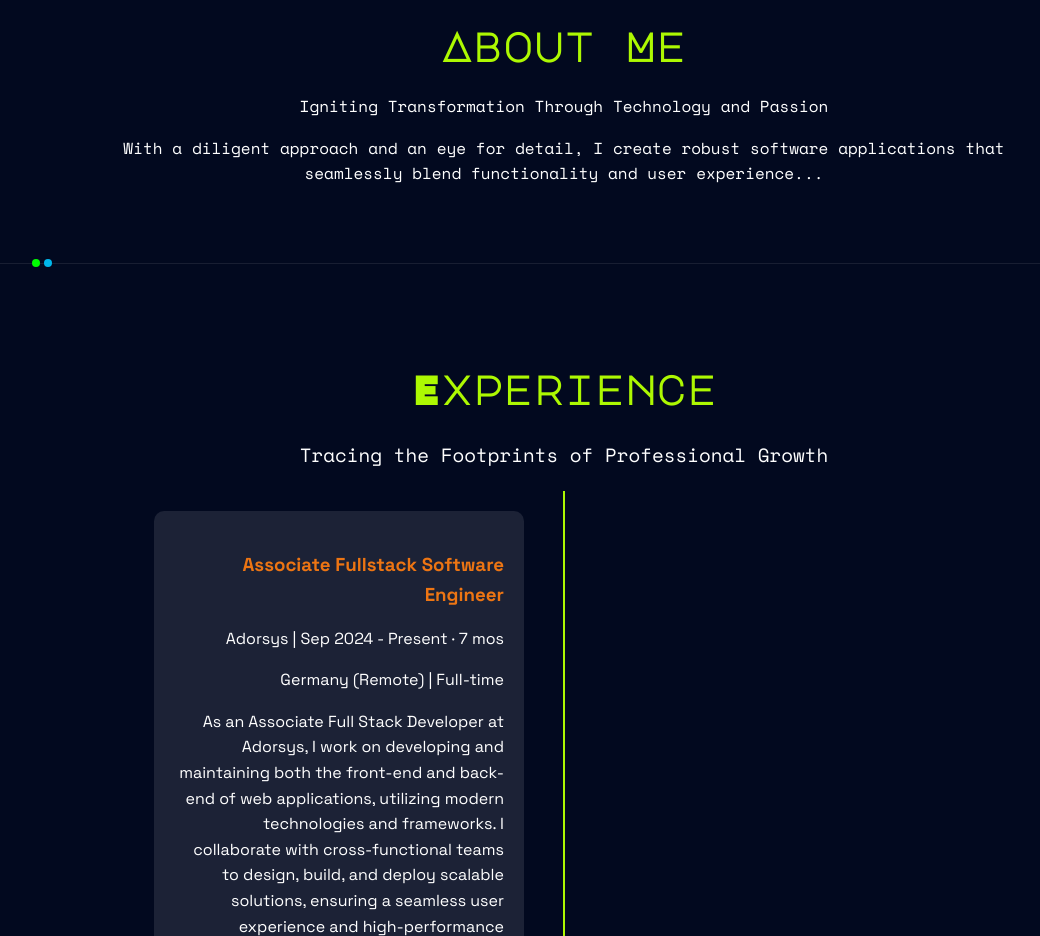
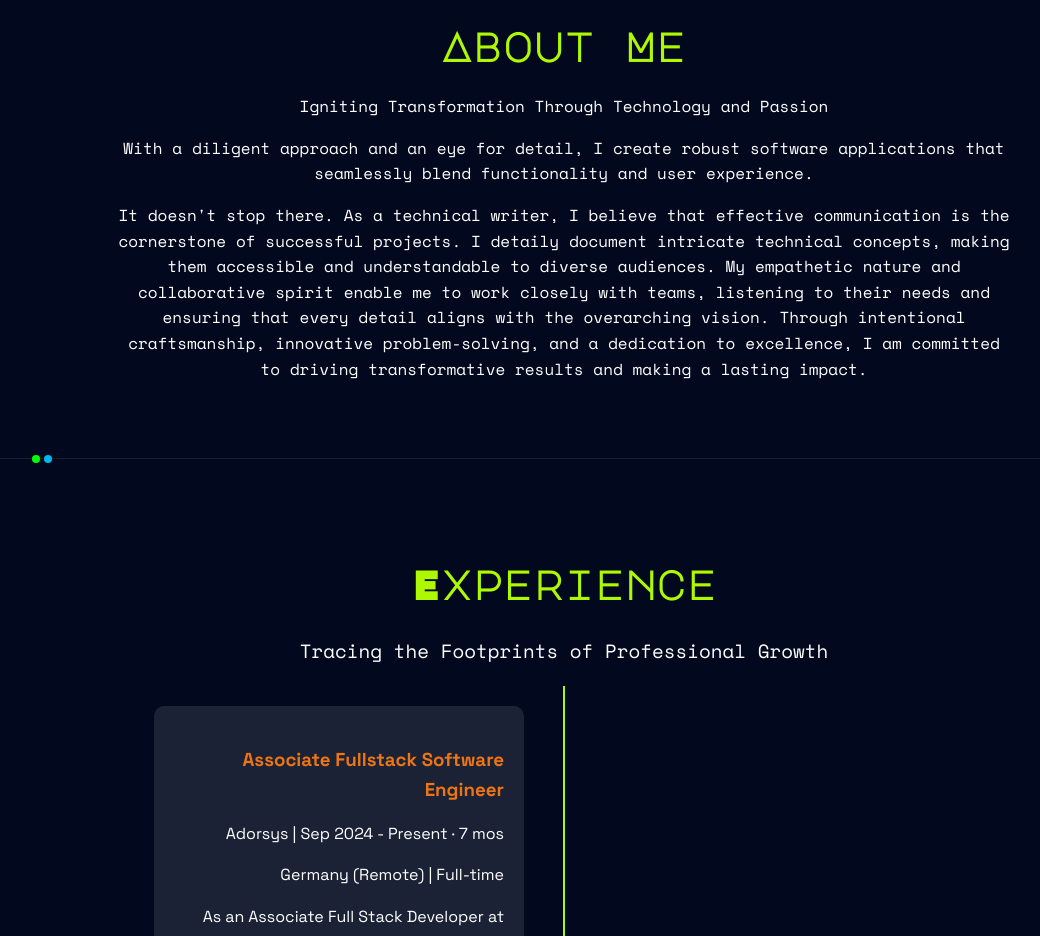
Before and after one commit to bansikah22/noelbansikah.io, a plain HTML site: page index.html in a window 1280 px wide. Shown: the part 900-1836 px from the top of the page, without its empty margins (76-1116 px from the left). Drawn offline with nearby package versions, Linux system fonts and the light colour scheme; no server answers; a web font is replaced by a local one.

Commit message:
fix: added more text on about section

```diff
--- a/index.html
+++ b/index.html
@@ -52,7 +52,8 @@
         <h2>About Me</h2>
         <div class="content">
             <p>Igniting Transformation Through Technology and Passion</p>
-            <p>With a diligent approach and an eye for detail, I create robust software applications that seamlessly blend functionality and user experience...</p>
+            <p>With a diligent approach and an eye for detail, I create robust software applications that seamlessly blend functionality and user experience. </p>
+            <p>It doesn't stop there. As a technical writer, I believe that effective communication is the cornerstone of successful projects. I detaily document intricate technical concepts, making them accessible and understandable to diverse audiences. My empathetic nature and collaborative spirit enable me to work closely with teams, listening to their needs and ensuring that every detail aligns with the overarching vision. Through intentional craftsmanship, innovative problem-solving, and a dedication to excellence, I am committed to driving transformative results and making a lasting impact.</p>
         </div>
     </section>
 
```
